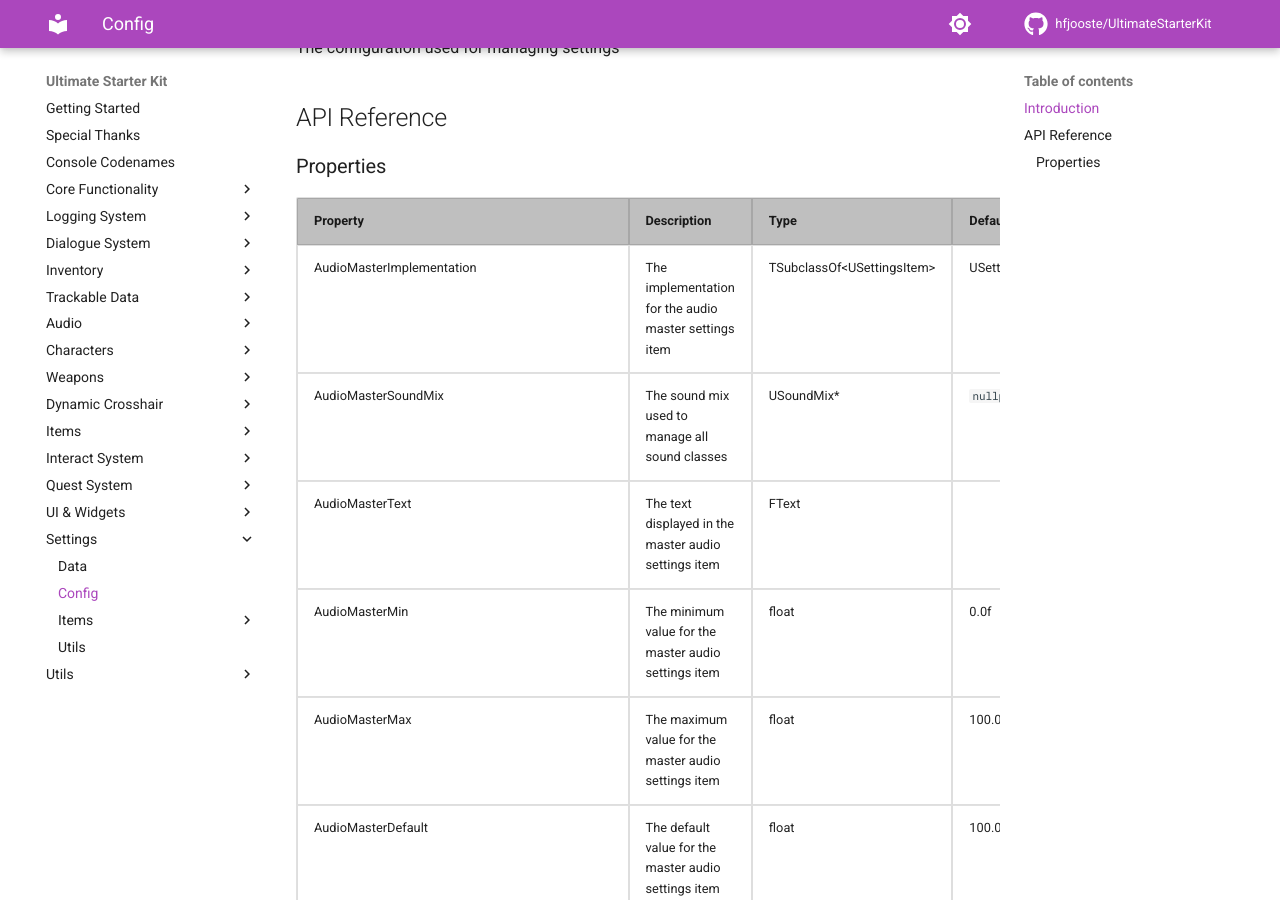
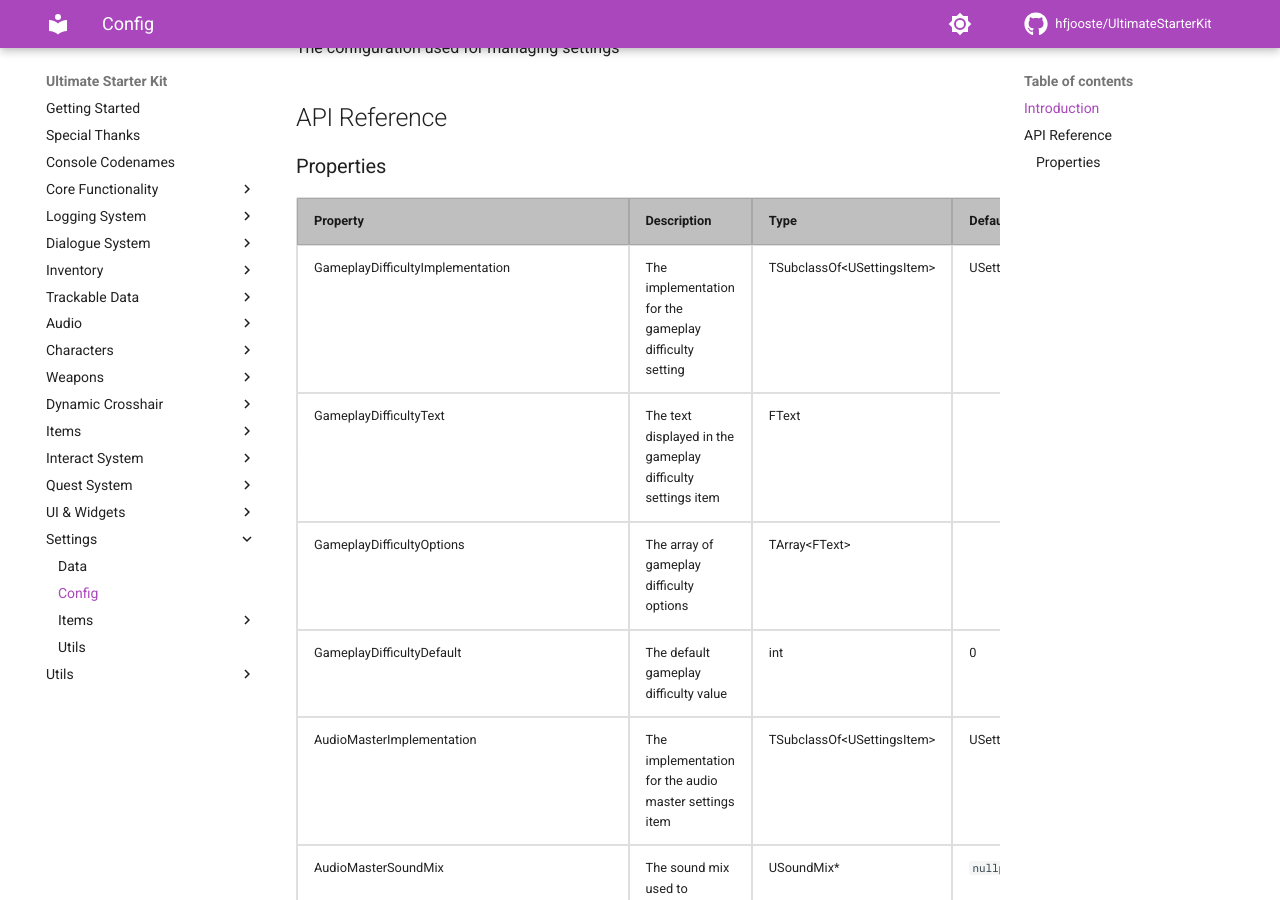
Before and after one commit to hfjooste/UltimateStarterKit, an MkDocs documentation site: the page built from docs/settingsconfig.md, in a window 1280 px wide and 900 px high, scrolled down 196 px. Built offline with MkDocs 1.6.1 and Material for MkDocs 9.7.7, drawn with Linux system fonts in a browser that asks for light colours; comment, search, counter and statistics services are not loaded.

Commit message:
Updated documentation

```diff
--- a/docs/settingsconfig.md
+++ b/docs/settingsconfig.md
@@ -9,6 +9,30 @@ The configuration used for managing settings
 		<th>Description</th>
 		<th>Type</th>
 		<th>Default Value</th>
+	</tr>
+	<tr>
+		<td>GameplayDifficultyImplementation</td>
+		<td>The implementation for the gameplay difficulty setting</td>
+		<td>TSubclassOf&lt;USettingsItem&gt;</td>
+		<td>USettingsItemGameplayDifficulty::StaticClas</td>
+	</tr>
+	<tr>
+		<td>GameplayDifficultyText</td>
+		<td>The text displayed in the gameplay difficulty settings item</td>
+		<td>FText</td>
+		<td></td>
+	</tr>
+	<tr>
+		<td>GameplayDifficultyOptions</td>
+		<td>The array of gameplay difficulty options</td>
+		<td>TArray&lt;FText&gt;</td>
+		<td></td>
+	</tr>
+	<tr>
+		<td>GameplayDifficultyDefault</td>
+		<td>The default gameplay difficulty value</td>
+		<td>int</td>
+		<td>0</td>
 	</tr>
 	<tr>
 		<td>AudioMasterImplementation</td>
```
Also changed, not shown: docs/gameinstance.md (+21 -0 lines), docs/settingsdata.md (+12 -0 lines), docs/settingsitemtype.md (+4 -0 lines), 1 other file.
